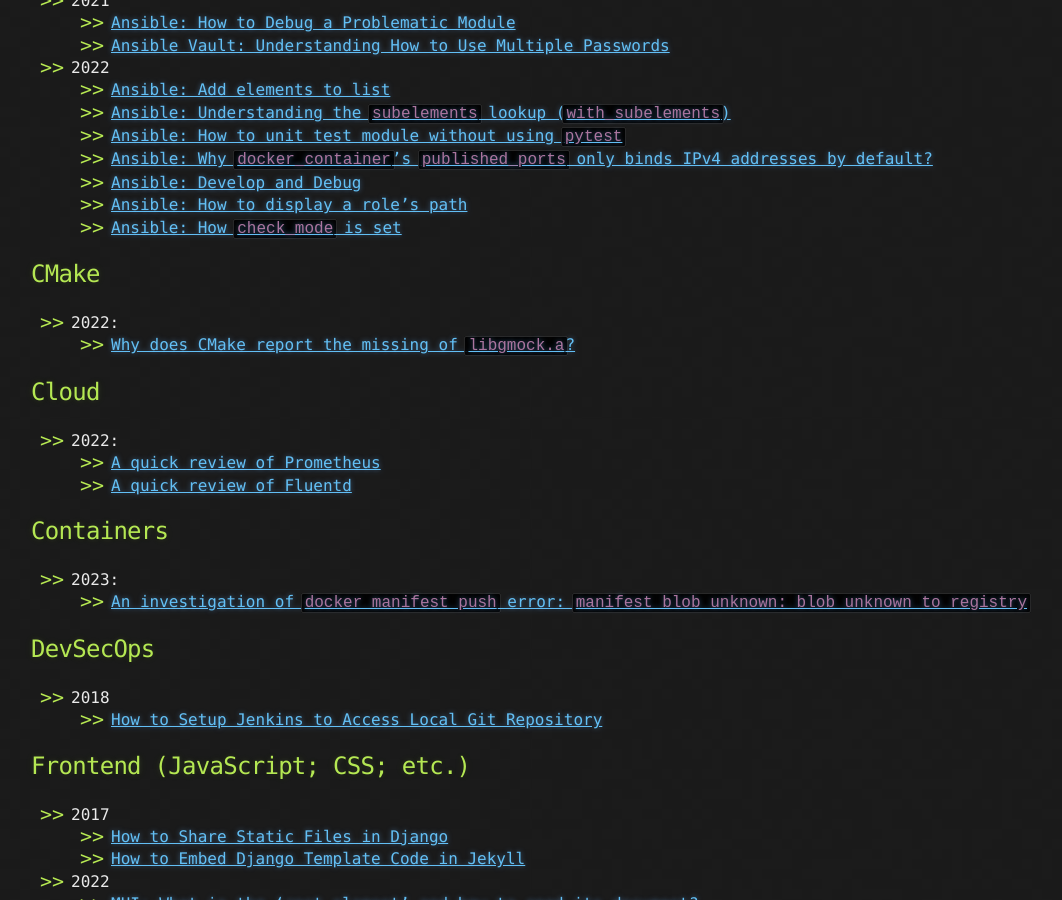
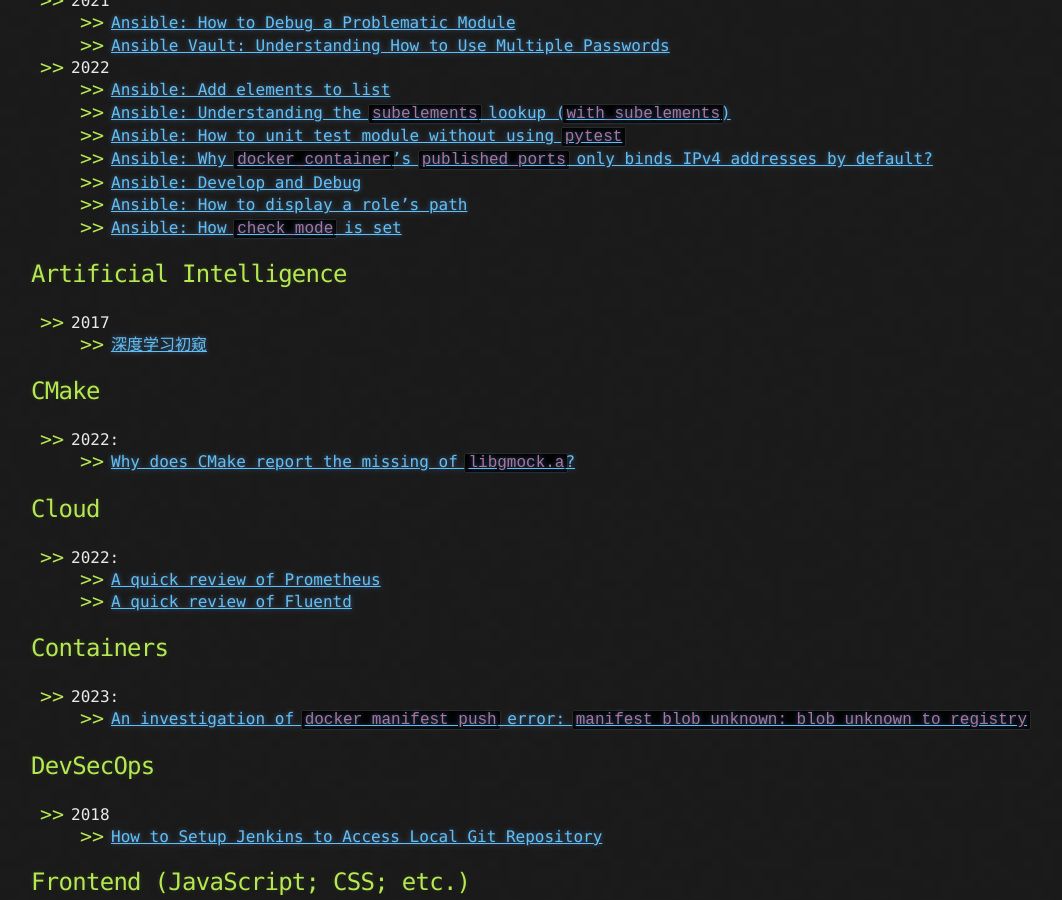
Before and after one commit to yaobinwen/yaobinwen.github.io, a Jekyll site: the page built from index.md, in a window 1280 px wide and 900 px high, scrolled down 1178 px. Shown: the whole window, without its empty margins (1-1063 px from the left). Built offline with Jekyll 4.4.1, drawn with Linux system fonts in a browser that asks for light colours; our own code applies the rules of GitHub Pages for plain Markdown files.

Commit message:
Create the categoriy of "Artificial Intelligence"

```diff
--- a/index.md
+++ b/index.md
@@ -45,6 +45,11 @@ The following sections are about concrete computer technologies. The articles ar
   - [Ansible: Develop and Debug]({% post_url /2022/2022-12-23-Ansible-develop-and-debug %})
   - [Ansible: How to display a role's path]({% post_url /2022/2022-12-23-Ansible-display-role-path %})
   - [Ansible: How `check_mode` is set]({% post_url /2022/2022-12-23-Ansible-check-mode %})
+
+## Artificial Intelligence
+
+- 2017
+  - [深度学习初窥]({% post_url /2017/2017-01-14-Deep-learning-peek %})
 
 ## CMake
 
```
Also changed, not shown: other parts of index.md (+0 -1 lines).
